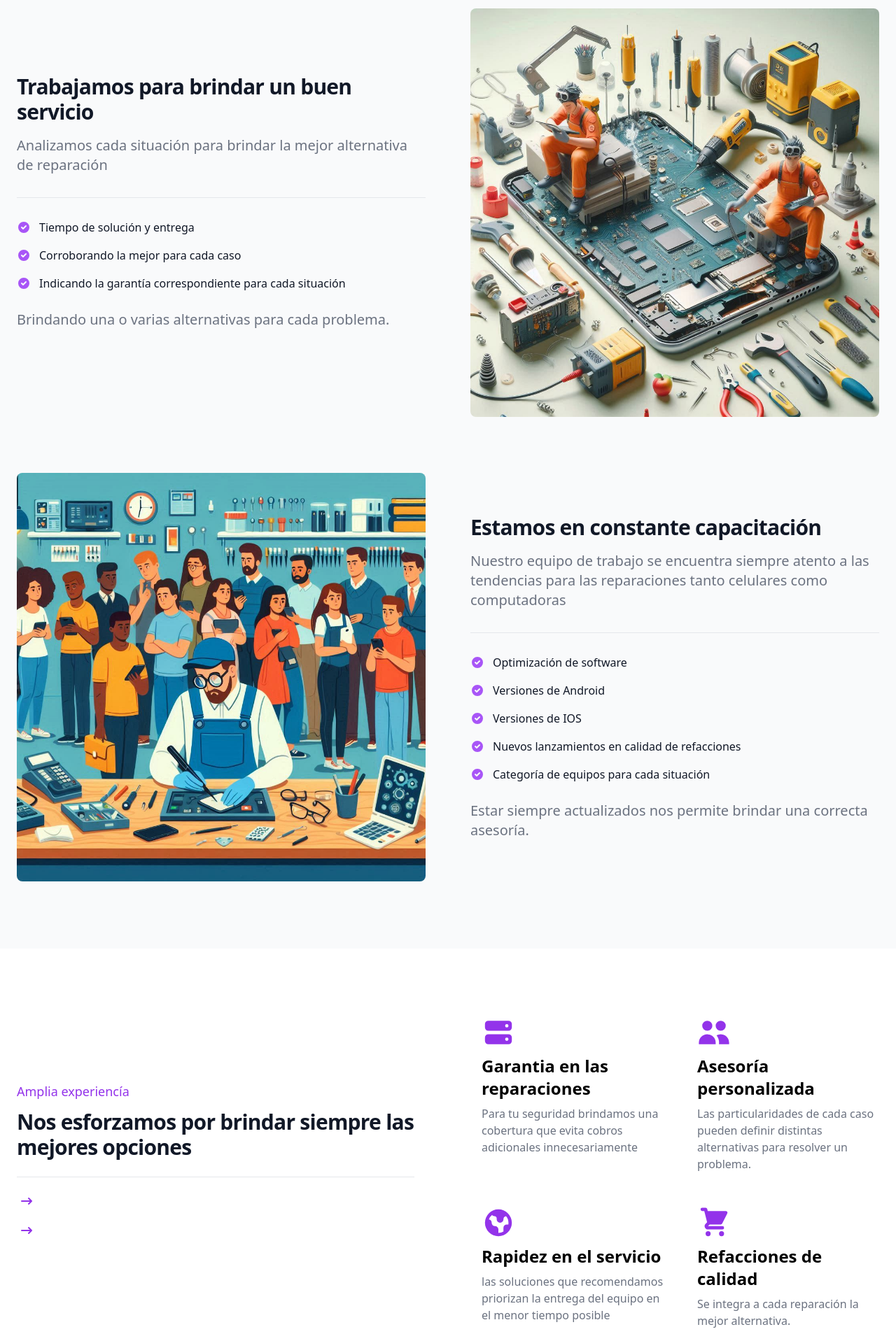
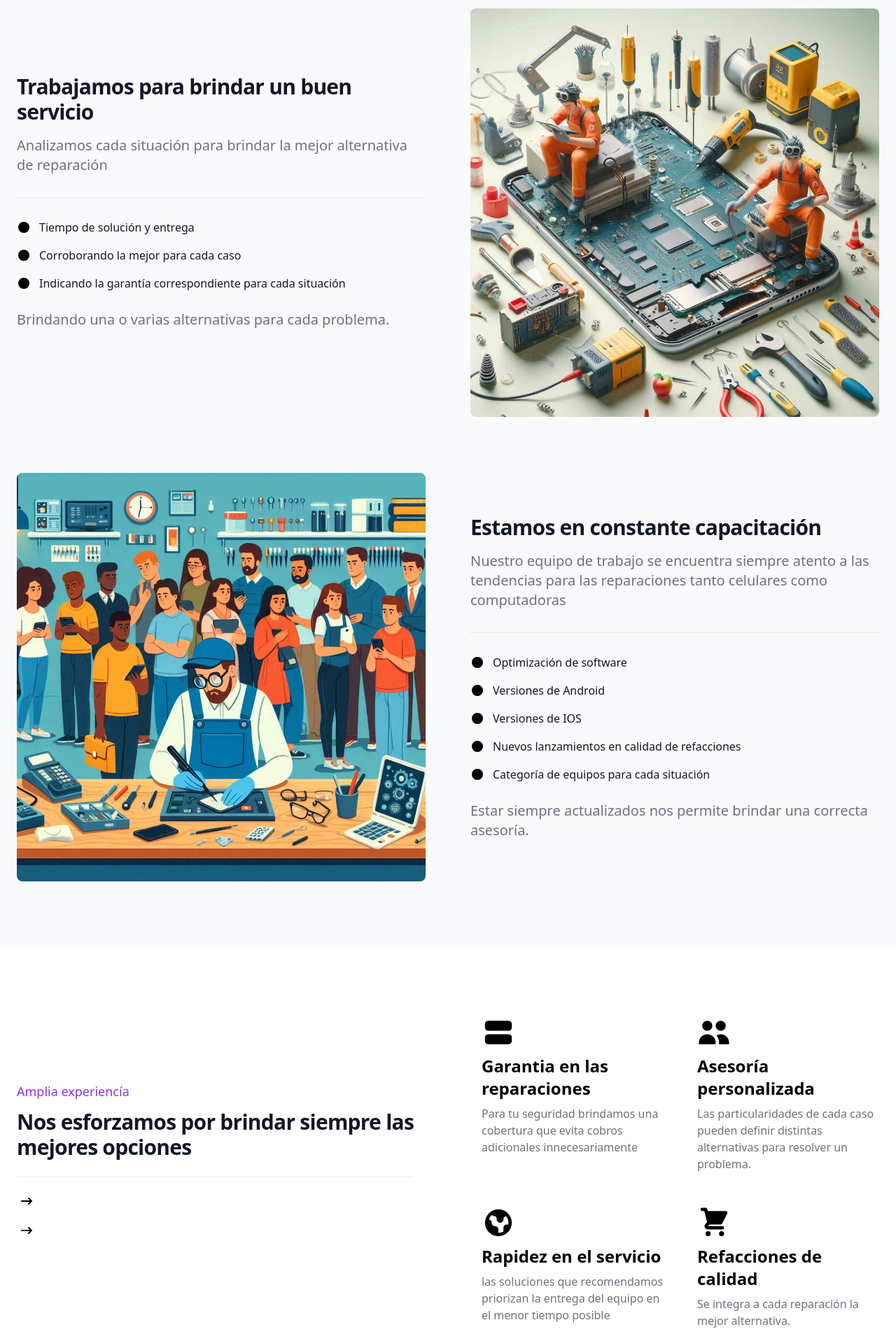
Before and after one commit to AvielAD/landinglocalfix, a Next.js app: page / in a window 1280 px wide. Shown: the part 880-2797 px from the top of the page at 70% size. Built offline with nearby package versions, Linux system fonts and the light colour scheme.

Commit message:
error tags icons

```diff
--- a/app/components/detailswork/index.tsx
+++ b/app/components/detailswork/index.tsx
@@ -12,15 +12,15 @@ const Index = ()=>{
                     <p className="mb-8 font-light lg:text-xl">Analizamos cada situación para brindar la mejor alternativa de reparación</p>
                     <ul role="list" className="pt-8 space-y-5 border-t border-gray-200 my-7 dark:border-gray-700">
                         <li className="flex space-x-3">
-                            <svg className="flex-shrink-0 w-5 h-5 text-purple-500 dark:text-purple-400" fill="currentColor" viewBox="0 0 20 20" xmlns="http://www.w3.org/2000/svg"><path fill-rule="evenodd" d="M10 18a8 8 0 100-16 8 8 0 000 16zm3.707-9.293a1 1 0 00-1.414-1.414L9 10.586 7.707 9.293a1 1 0 00-1.414 1.414l2 2a1 1 0 001.414 0l4-4z" clip-rule="evenodd"></path></svg>
+                            <svg className="flex-shrink-0 w-5 h-5 text-purple-500 dark:text-purple-400" viewBox="0 0 20 20" xmlns="http://www.w3.org/2000/svg"><path d="M10 18a8 8 0 100-16 8 8 0 000 16zm3.707-9.293a1 1 0 00-1.414-1.414L9 10.586 7.707 9.293a1 1 0 00-1.414 1.414l2 2a1 1 0 001.414 0l4-4z"></path></svg>
                             <span className="text-base font-medium leading-tight text-gray-900 dark:text-white">Tiempo de solución y entrega</span>
                         </li>
                         <li className="flex space-x-3">
-                            <svg className="flex-shrink-0 w-5 h-5 text-purple-500 dark:text-purple-400" fill="currentColor" viewBox="0 0 20 20" xmlns="http://www.w3.org/2000/svg"><path fill-rule="evenodd" d="M10 18a8 8 0 100-16 8 8 0 000 16zm3.707-9.293a1 1 0 00-1.414-1.414L9 10.586 7.707 9.293a1 1 0 00-1.414 1.414l2 2a1 1 0 001.414 0l4-4z" clip-rule="evenodd"></path></svg>
+                            <svg className="flex-shrink-0 w-5 h-5 text-purple-500 dark:text-purple-400" viewBox="0 0 20 20" xmlns="http://www.w3.org/2000/svg"><path d="M10 18a8 8 0 100-16 8 8 0 000 16zm3.707-9.293a1 1 0 00-1.414-1.414L9 10.586 7.707 9.293a1 1 0 00-1.414 1.414l2 2a1 1 0 001.414 0l4-4z"></path></svg>
                             <span className="text-base font-medium leading-tight text-gray-900 dark:text-white">Corroborando la mejor para cada caso</span>
                         </li>
                         <li className="flex space-x-3">
-                            <svg className="flex-shrink-0 w-5 h-5 text-purple-500 dark:text-purple-400" fill="currentColor" viewBox="0 0 20 20" xmlns="http://www.w3.org/2000/svg"><path fill-rule="evenodd" d="M10 18a8 8 0 100-16 8 8 0 000 16zm3.707-9.293a1 1 0 00-1.414-1.414L9 10.586 7.707 9.293a1 1 0 00-1.414 1.414l2 2a1 1 0 001.414 0l4-4z" clip-rule="evenodd"></path></svg>
+                            <svg className="flex-shrink-0 w-5 h-5 text-purple-500 dark:text-purple-400" viewBox="0 0 20 20" xmlns="http://www.w3.org/2000/svg"><path d="M10 18a8 8 0 100-16 8 8 0 000 16zm3.707-9.293a1 1 0 00-1.414-1.414L9 10.586 7.707 9.293a1 1 0 00-1.414 1.414l2 2a1 1 0 001.414 0l4-4z"></path></svg>
                             <span className="text-base font-medium leading-tight text-gray-900 dark:text-white">Indicando la garantía correspondiente para cada situación</span>
                         </li>
                     </ul>
@@ -36,23 +36,23 @@ const Index = ()=>{
                     <p className="mb-8 font-light lg:text-xl">Nuestro equipo de trabajo se encuentra siempre atento a las tendencias para las reparaciones tanto celulares como computadoras</p>
                     <ul role="list" className="pt-8 space-y-5 border-t border-gray-200 my-7 dark:border-gray-700">
                         <li className="flex space-x-3">
-                            <svg className="flex-shrink-0 w-5 h-5 text-purple-500 dark:text-purple-400" fill="currentColor" viewBox="0 0 20 20" xmlns="http://www.w3.org/2000/svg"><path fill-rule="evenodd" d="M10 18a8 8 0 100-16 8 8 0 000 16zm3.707-9.293a1 1 0 00-1.414-1.414L9 10.586 7.707 9.293a1 1 0 00-1.414 1.414l2 2a1 1 0 001.414 0l4-4z" clip-rule="evenodd"></path></svg>
+                            <svg className="flex-shrink-0 w-5 h-5 text-purple-500 dark:text-purple-400" viewBox="0 0 20 20" xmlns="http://www.w3.org/2000/svg"><path d="M10 18a8 8 0 100-16 8 8 0 000 16zm3.707-9.293a1 1 0 00-1.414-1.414L9 10.586 7.707 9.293a1 1 0 00-1.414 1.414l2 2a1 1 0 001.414 0l4-4z" ></path></svg>
                             <span className="text-base font-medium leading-tight text-gray-900 dark:text-white">Optimización de software</span>
                         </li>
                         <li className="flex space-x-3">
-                            <svg className="flex-shrink-0 w-5 h-5 text-purple-500 dark:text-purple-400" fill="currentColor" viewBox="0 0 20 20" xmlns="http://www.w3.org/2000/svg"><path fill-rule="evenodd" d="M10 18a8 8 0 100-16 8 8 0 000 16zm3.707-9.293a1 1 0 00-1.414-1.414L9 10.586 7.707 9.293a1 1 0 00-1.414 1.414l2 2a1 1 0 001.414 0l4-4z" clip-rule="evenodd"></path></svg>
+                            <svg className="flex-shrink-0 w-5 h-5 text-purple-500 dark:text-purple-400" viewBox="0 0 20 20" xmlns="http://www.w3.org/2000/svg"><path d="M10 18a8 8 0 100-16 8 8 0 000 16zm3.707-9.293a1 1 0 00-1.414-1.414L9 10.586 7.707 9.293a1 1 0 00-1.414 1.414l2 2a1 1 0 001.414 0l4-4z" ></path></svg>
                             <span className="text-base font-medium leading-tight text-gray-900 dark:text-white">Versiones de Android</span>
                         </li>
                         <li className="flex space-x-3">
-                            <svg className="flex-shrink-0 w-5 h-5 text-purple-500 dark:text-purple-400" fill="currentColor" viewBox="0 0 20 20" xmlns="http://www.w3.org/2000/svg"><path fill-rule="evenodd" d="M10 18a8 8 0 100-16 8 8 0 000 16zm3.707-9.293a1 1 0 00-1.414-1.414L9 10.586 7.707 9.293a1 1 0 00-1.414 1.414l2 2a1 1 0 001.414 0l4-4z" clip-rule="evenodd"></path></svg>
+                            <svg className="flex-shrink-0 w-5 h-5 text-purple-500 dark:text-purple-400" viewBox="0 0 20 20" xmlns="http://www.w3.org/2000/svg"><path d="M10 18a8 8 0 100-16 8 8 0 000 16zm3.707-9.293a1 1 0 00-1.414-1.414L9 10.586 7.707 9.293a1 1 0 00-1.414 1.414l2 2a1 1 0 001.414 0l4-4z" ></path></svg>
                             <span className="text-base font-medium leading-tight text-gray-900 dark:text-white">Versiones de IOS</span>
                         </li>
                         <li className="flex space-x-3">
-                            <svg className="flex-shrink-0 w-5 h-5 text-purple-500 dark:text-purple-400" fill="currentColor" viewBox="0 0 20 20" xmlns="http://www.w3.org/2000/svg"><path fill-rule="evenodd" d="M10 18a8 8 0 100-16 8 8 0 000 16zm3.707-9.293a1 1 0 00-1.414-1.414L9 10.586 7.707 9.293a1 1 0 00-1.414 1.414l2 2a1 1 0 001.414 0l4-4z" clip-rule="evenodd"></path></svg>
+                            <svg className="flex-shrink-0 w-5 h-5 text-purple-500 dark:text-purple-400" viewBox="0 0 20 20" xmlns="http://www.w3.org/2000/svg"><path d="M10 18a8 8 0 100-16 8 8 0 000 16zm3.707-9.293a1 1 0 00-1.414-1.414L9 10.586 7.707 9.293a1 1 0 00-1.414 1.414l2 2a1 1 0 001.414 0l4-4z"></path></svg>
                             <span className="text-base font-medium leading-tight text-gray-900 dark:text-white">Nuevos lanzamientos en calidad de refacciones</span>
                         </li>
                         <li className="flex space-x-3">
-                            <svg className="flex-shrink-0 w-5 h-5 text-purple-500 dark:text-purple-400" fill="currentColor" viewBox="0 0 20 20" xmlns="http://www.w3.org/2000/svg"><path fill-rule="evenodd" d="M10 18a8 8 0 100-16 8 8 0 000 16zm3.707-9.293a1 1 0 00-1.414-1.414L9 10.586 7.707 9.293a1 1 0 00-1.414 1.414l2 2a1 1 0 001.414 0l4-4z" clip-rule="evenodd"></path></svg>
+                            <svg className="flex-shrink-0 w-5 h-5 text-purple-500 dark:text-purple-400" viewBox="0 0 20 20" xmlns="http://www.w3.org/2000/svg"><path  d="M10 18a8 8 0 100-16 8 8 0 000 16zm3.707-9.293a1 1 0 00-1.414-1.414L9 10.586 7.707 9.293a1 1 0 00-1.414 1.414l2 2a1 1 0 001.414 0l4-4z" ></path></svg>
                             <span className="text-base font-medium leading-tight text-gray-900 dark:text-white">Categoría de equipos para cada situación</span>
                         </li>
                     </ul>
--- a/app/components/statisticswork/index.tsx
+++ b/app/components/statisticswork/index.tsx
@@ -10,34 +10,34 @@ const Index =() =>{
                     <div>
                       <a href="#" className="inline-flex items-center text-base font-medium text-purple-600 hover:text-purple-800 dark:text-purple-500 dark:hover:text-purple-700">
 
-                        <svg className="w-5 h-5 ml-1" fill="currentColor" viewBox="0 0 20 20" xmlns="http://www.w3.org/2000/svg"><path fill-rule="evenodd" d="M12.293 5.293a1 1 0 011.414 0l4 4a1 1 0 010 1.414l-4 4a1 1 0 01-1.414-1.414L14.586 11H3a1 1 0 110-2h11.586l-2.293-2.293a1 1 0 010-1.414z" clip-rule="evenodd"></path></svg>
+                        <svg className="w-5 h-5 ml-1" viewBox="0 0 20 20" xmlns="http://www.w3.org/2000/svg"><path d="M12.293 5.293a1 1 0 011.414 0l4 4a1 1 0 010 1.414l-4 4a1 1 0 01-1.414-1.414L14.586 11H3a1 1 0 110-2h11.586l-2.293-2.293a1 1 0 010-1.414z" ></path></svg>
                       </a>
                     </div>
                     <div>
                       <a href="#" className="inline-flex items-center text-base font-medium text-purple-600 hover:text-purple-800 dark:text-purple-500 dark:hover:text-purple-700">
-                          <svg className="w-5 h-5 ml-1" fill="currentColor" viewBox="0 0 20 20" xmlns="http://www.w3.org/2000/svg"><path fill-rule="evenodd" d="M12.293 5.293a1 1 0 011.414 0l4 4a1 1 0 010 1.414l-4 4a1 1 0 01-1.414-1.414L14.586 11H3a1 1 0 110-2h11.586l-2.293-2.293a1 1 0 010-1.414z" clip-rule="evenodd"></path></svg>
+                          <svg className="w-5 h-5 ml-1" viewBox="0 0 20 20" xmlns="http://www.w3.org/2000/svg"><path d="M12.293 5.293a1 1 0 011.414 0l4 4a1 1 0 010 1.414l-4 4a1 1 0 01-1.414-1.414L14.586 11H3a1 1 0 110-2h11.586l-2.293-2.293a1 1 0 010-1.414z" ></path></svg>
                       </a>
                       </div>
                 </div>
             </div>
             <div className="col-span-2 space-y-8 md:grid md:grid-cols-2 md:gap-12 md:space-y-0">
                 <div>
-                    <svg className="w-10 h-10 mb-2 text-purple-600 md:w-12 md:h-12 dark:text-purple-500" fill="currentColor" viewBox="0 0 20 20" xmlns="http://www.w3.org/2000/svg"><path fill-rule="evenodd" d="M2 5a2 2 0 012-2h12a2 2 0 012 2v2a2 2 0 01-2 2H4a2 2 0 01-2-2V5zm14 1a1 1 0 11-2 0 1 1 0 012 0zM2 13a2 2 0 012-2h12a2 2 0 012 2v2a2 2 0 01-2 2H4a2 2 0 01-2-2v-2zm14 1a1 1 0 11-2 0 1 1 0 012 0z" clip-rule="evenodd"></path></svg>
+                    <svg className="w-10 h-10 mb-2 text-purple-600 md:w-12 md:h-12 dark:text-purple-500" viewBox="0 0 20 20" xmlns="http://www.w3.org/2000/svg"><path d="M2 5a2 2 0 012-2h12a2 2 0 012 2v2a2 2 0 01-2 2H4a2 2 0 01-2-2V5zm14 1a1 1 0 11-2 0 1 1 0 012 0zM2 13a2 2 0 012-2h12a2 2 0 012 2v2a2 2 0 01-2 2H4a2 2 0 01-2-2v-2zm14 1a1 1 0 11-2 0 1 1 0 012 0z" ></path></svg>
                     <h3 className="mb-2 text-2xl font-bold dark:text-white">Garantia en las reparaciones</h3>
                     <p className="font-light text-gray-500 dark:text-gray-400">Para tu seguridad brindamos una cobertura que evita cobros adicionales innecesariamente </p>
                 </div>
                 <div>
-                    <svg className="w-10 h-10 mb-2 text-purple-600 md:w-12 md:h-12 dark:text-purple-500" fill="currentColor" viewBox="0 0 20 20" xmlns="http://www.w3.org/2000/svg"><path d="M9 6a3 3 0 11-6 0 3 3 0 016 0zM17 6a3 3 0 11-6 0 3 3 0 016 0zM12.93 17c.046-.327.07-.66.07-1a6.97 6.97 0 00-1.5-4.33A5 5 0 0119 16v1h-6.07zM6 11a5 5 0 015 5v1H1v-1a5 5 0 015-5z"></path></svg>
+                    <svg className="w-10 h-10 mb-2 text-purple-600 md:w-12 md:h-12 dark:text-purple-500" viewBox="0 0 20 20" xmlns="http://www.w3.org/2000/svg"><path d="M9 6a3 3 0 11-6 0 3 3 0 016 0zM17 6a3 3 0 11-6 0 3 3 0 016 0zM12.93 17c.046-.327.07-.66.07-1a6.97 6.97 0 00-1.5-4.33A5 5 0 0119 16v1h-6.07zM6 11a5 5 0 015 5v1H1v-1a5 5 0 015-5z"></path></svg>
                     <h3 className="mb-2 text-2xl font-bold dark:text-white">Asesoría personalizada</h3>
                     <p className="font-light text-gray-500 dark:text-gray-400">Las particularidades de cada caso pueden definir distintas alternativas para resolver un problema.</p>
                 </div>
                 <div>
-                    <svg className="w-10 h-10 mb-2 text-purple-600 md:w-12 md:h-12 dark:text-purple-500" fill="currentColor" viewBox="0 0 20 20" xmlns="http://www.w3.org/2000/svg"><path fill-rule="evenodd" d="M10 18a8 8 0 100-16 8 8 0 000 16zM4.332 8.027a6.012 6.012 0 011.912-2.706C6.512 5.73 6.974 6 7.5 6A1.5 1.5 0 019 7.5V8a2 2 0 004 0 2 2 0 011.523-1.943A5.977 5.977 0 0116 10c0 .34-.028.675-.083 1H15a2 2 0 00-2 2v2.197A5.973 5.973 0 0110 16v-2a2 2 0 00-2-2 2 2 0 01-2-2 2 2 0 00-1.668-1.973z" clip-rule="evenodd"></path></svg>
+                    <svg className="w-10 h-10 mb-2 text-purple-600 md:w-12 md:h-12 dark:text-purple-500" viewBox="0 0 20 20" xmlns="http://www.w3.org/2000/svg"><path d="M10 18a8 8 0 100-16 8 8 0 000 16zM4.332 8.027a6.012 6.012 0 011.912-2.706C6.512 5.73 6.974 6 7.5 6A1.5 1.5 0 019 7.5V8a2 2 0 004 0 2 2 0 011.523-1.943A5.977 5.977 0 0116 10c0 .34-.028.675-.083 1H15a2 2 0 00-2 2v2.197A5.973 5.973 0 0110 16v-2a2 2 0 00-2-2 2 2 0 01-2-2 2 2 0 00-1.668-1.973z" ></path></svg>
                     <h3 className="mb-2 text-2xl font-bold dark:text-white">Rapidez en el servicio</h3>
                     <p className="font-light text-gray-500 dark:text-gray-400">las soluciones que recomendamos priorizan la entrega del equipo en el menor tiempo posible</p>
                 </div>
                 <div>
-                    <svg className="w-10 h-10 mb-2 text-purple-600 md:w-12 md:h-12 dark:text-purple-500" fill="currentColor" viewBox="0 0 20 20" xmlns="http://www.w3.org/2000/svg"><path d="M3 1a1 1 0 000 2h1.22l.305 1.222a.997.997 0 00.01.042l1.358 5.43-.893.892C3.74 11.846 4.632 14 6.414 14H15a1 1 0 000-2H6.414l1-1H14a1 1 0 00.894-.553l3-6A1 1 0 0017 3H6.28l-.31-1.243A1 1 0 005 1H3zM16 16.5a1.5 1.5 0 11-3 0 1.5 1.5 0 013 0zM6.5 18a1.5 1.5 0 100-3 1.5 1.5 0 000 3z"></path></svg>
+                    <svg className="w-10 h-10 mb-2 text-purple-600 md:w-12 md:h-12 dark:text-purple-500" viewBox="0 0 20 20" xmlns="http://www.w3.org/2000/svg"><path d="M3 1a1 1 0 000 2h1.22l.305 1.222a.997.997 0 00.01.042l1.358 5.43-.893.892C3.74 11.846 4.632 14 6.414 14H15a1 1 0 000-2H6.414l1-1H14a1 1 0 00.894-.553l3-6A1 1 0 0017 3H6.28l-.31-1.243A1 1 0 005 1H3zM16 16.5a1.5 1.5 0 11-3 0 1.5 1.5 0 013 0zM6.5 18a1.5 1.5 0 100-3 1.5 1.5 0 000 3z"></path></svg>
                     <h3 className="mb-2 text-2xl font-bold dark:text-white">Refacciones de calidad</h3>
                     <p className="font-light text-gray-500 dark:text-gray-400">Se integra a cada reparación la mejor alternativa.</p>
                 </div>
```
Also changed, not shown: app/components/footer/index.tsx (+3 -3 lines), app/components/topsection/index.tsx (+4 -10 lines).
